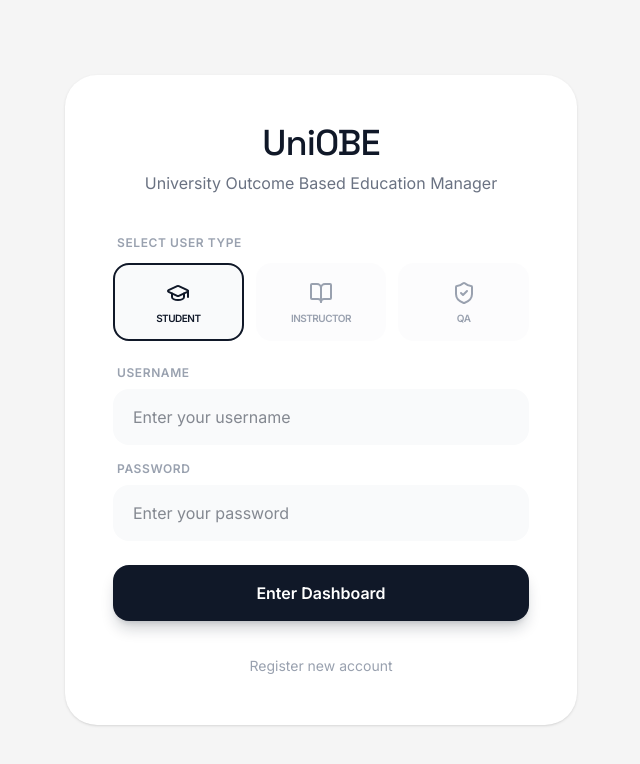
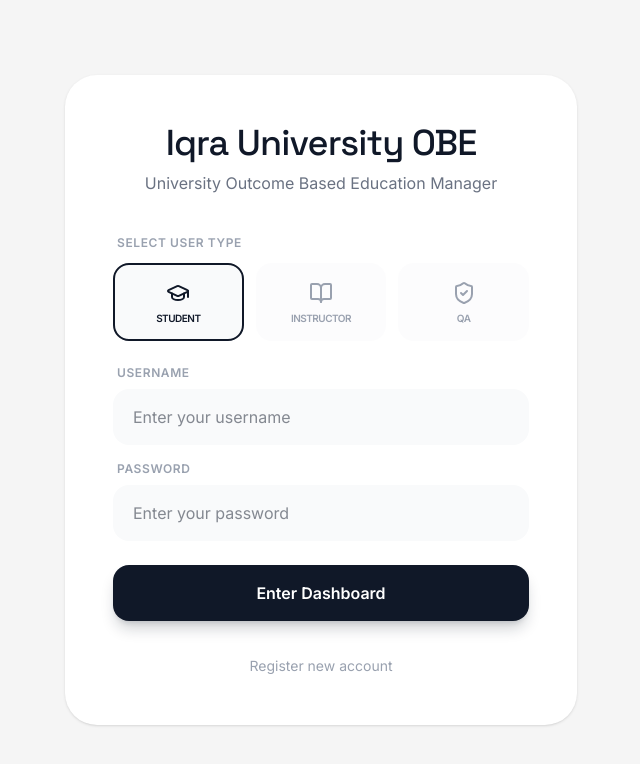
Before and after one commit to ZeeshanAliMon/OBE-Sofrware-For-Iqra-Univesity-Chakshehzad, a React (Vite) app: page / in a window 1280 px wide. Shown: the top 764 px of the page, without its empty margins (319-959 px from the left). Built offline with nearby package versions, Linux system fonts and the light colour scheme; no server answers.

Commit message:
refactor: Update application name to "Iqra University OBE"
Updates the application's display name across various files, including the HTML title, metadata, and login screen. This aligns the application's branding with the specific institution.

```diff
--- a/index.html
+++ b/index.html
@@ -3,7 +3,7 @@
   <head>
     <meta charset="UTF-8" />
     <meta name="viewport" content="width=device-width, initial-scale=1.0" />
-    <title>My Google AI Studio App</title>
+    <title>Iqra University OBE</title>
   </head>
   <body>
     <div id="root"></div>
--- a/metadata.json
+++ b/metadata.json
@@ -1,5 +1,5 @@
 {
-  "name": "UniOBE - Outcome Based Education Manager",
+  "name": "Iqra University OBE",
   "description": "A comprehensive system for managing University Outcome Based Education, including mission, vision, and program outcomes mapping.",
   "requestFramePermissions": [],
   "majorCapabilities": [
--- a/src/components/Login.tsx
+++ b/src/components/Login.tsx
@@ -61,7 +61,7 @@
         className="bg-white p-8 md:p-12 rounded-[32px] shadow-sm max-w-lg w-full"
       >
         <div className="mb-10 text-center">
-          <h1 className="text-4xl font-display font-medium text-gray-900 tracking-tight mb-2">UniOBE</h1>
+          <h1 className="text-4xl font-display font-medium text-gray-900 tracking-tight mb-2">Iqra University OBE</h1>
           <p className="text-gray-500 font-sans">University Outcome Based Education Manager</p>
         </div>
 
```
